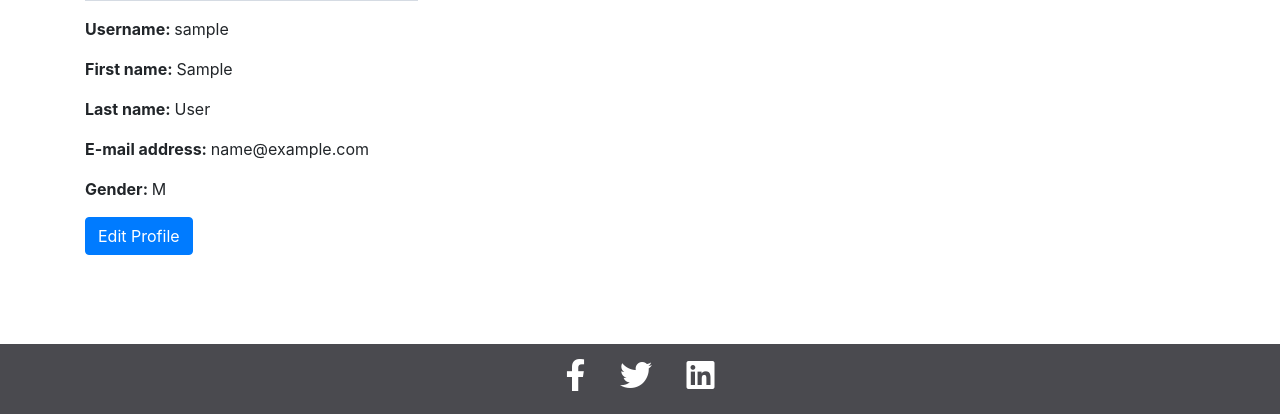
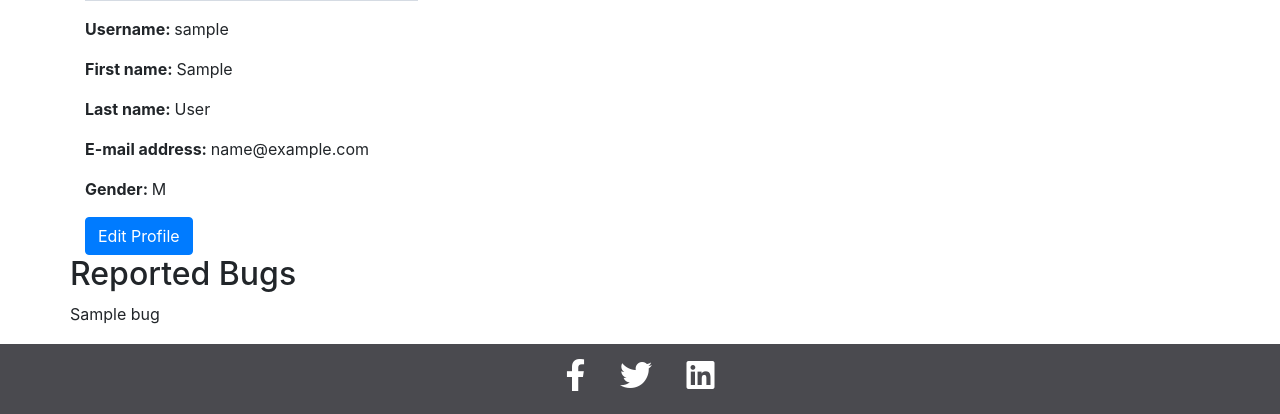
Before and after one commit to krivanpeter/the-issue-tracker, a Django app: page /profile/ in a window 1280 px wide. Shown: the part 386-800 px from the top of the page. Run offline with Django 3.2, Linux system fonts and the light colour scheme; a user stored in the database is signed in; tables that the repository leaves empty hold one stand-in row (values such as "Sample post"); grey boxes marked "Sample" are stand-in pictures; some libraries are stand-ins or nearby versions.

Commit message:
On Profile page the reported bugs are shown

```diff
--- a/accounts/templates/profile.html
+++ b/accounts/templates/profile.html
@@ -11,6 +11,17 @@
     <p><b>E-mail address: </b>{{ user.email }} </p>
     <p><b>Gender: </b>{{ user.userprofile.gender }} </p>
     <a class="btn btn-primary" type="button" href="{% url 'edit_profile' %}">Edit Profile</a>
-
 </div>
+{% if bugs %}
+<div class="container">
+    <div class="row">
+        <h2>Reported Bugs</h2>
+    </div>
+    {% for bug in bugs %}
+    <div class="row">
+    {{ bug.title }}
+    </div>
+    {% endfor %}
+</div>
+{% endif %}
 {% endblock %}
--- a/accounts/views.py
+++ b/accounts/views.py
@@ -28,6 +28,7 @@ from django.contrib.auth.tokens import default_token_generator
 from django.core.urlresolvers import reverse
 from django.views.decorators.debug import sensitive_post_parameters
 from django.views.decorators.cache import never_cache
+from bugs.models import Bug
 
 
 """A view that displays the index page"""
@@ -131,7 +132,16 @@ def login_from_password_change(request):
 """A view that displays the profile page of a logged in user"""
 @login_required
 def view_profile(request):
-    args = {'user': request.user}
+    if Bug.objects.filter(reported_by=request.user.userprofile).exists():
+        bugs = Bug.objects.filter(reported_by=request.user.userprofile)
+        args = {
+            'user': request.user,
+            'bugs': bugs
+        }
+    else:
+        args = {
+            'user': request.user
+        }
     return render(request, 'profile.html', args)
 
 
```
Also changed, not shown: media/profile_images/admin.jpg (added).
